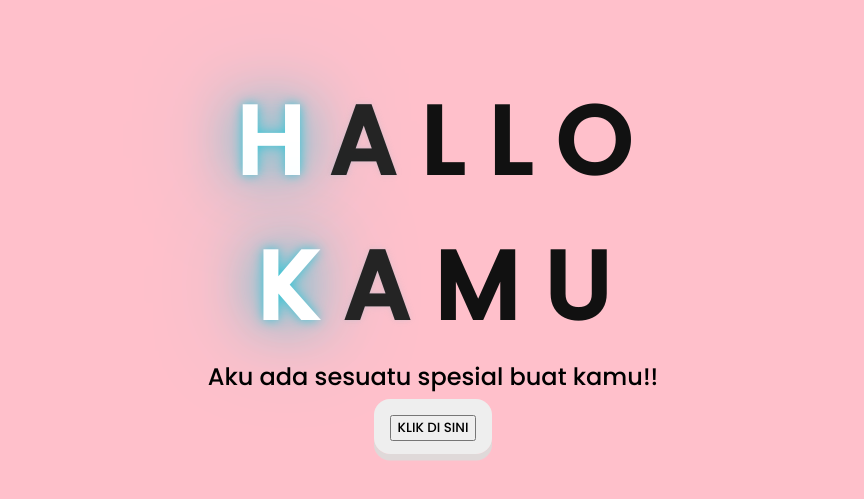
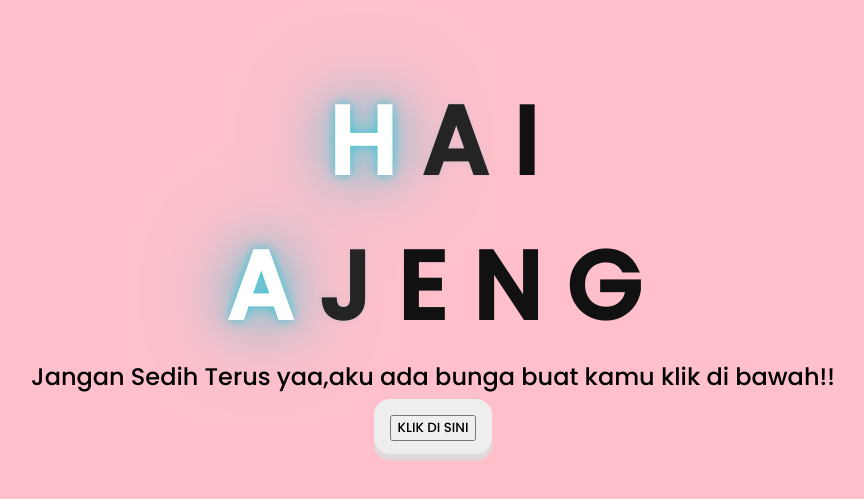
Before and after one commit to RagilArdiansyah23/RagilArdiansyah.github.io, a plain HTML site: page index.html in a window 1280 px wide. Shown: the part 153-652 px from the top of the page, without its empty margins (215-1079 px from the left). Drawn offline with Linux system fonts and the light colour scheme.

Commit message:
index.html

```diff
--- a/index.html
+++ b/index.html
@@ -13,19 +13,18 @@
     <!-- silahkan menambah kata sesuai keinginan dengan <span>text...</span -->
         <span>H</span>
         <span>A</span>
-        <span>L</span>
-        <span>L</span>
-        <span>O</span>
+        <span>I</span>
     </div>
     <div class="greetings">
-        <span>K</span>
         <span>A</span>
-        <span>M</span>
-        <span>U</span>
+        <span>J</span>
+        <span>E</span>
+        <span>N</span>
+        <span>G</span>
 
     </div>
     <div class="description">
-        <span>Aku ada sesuatu spesial buat kamu!!</span>
+        <span>Jangan Sedih Terus yaa,aku ada bunga buat kamu klik di bawah!!</span>
     </div>
     <div class="button">
         <a href="flower.html"><button>KLIK DI SINI</button> </a>
```
